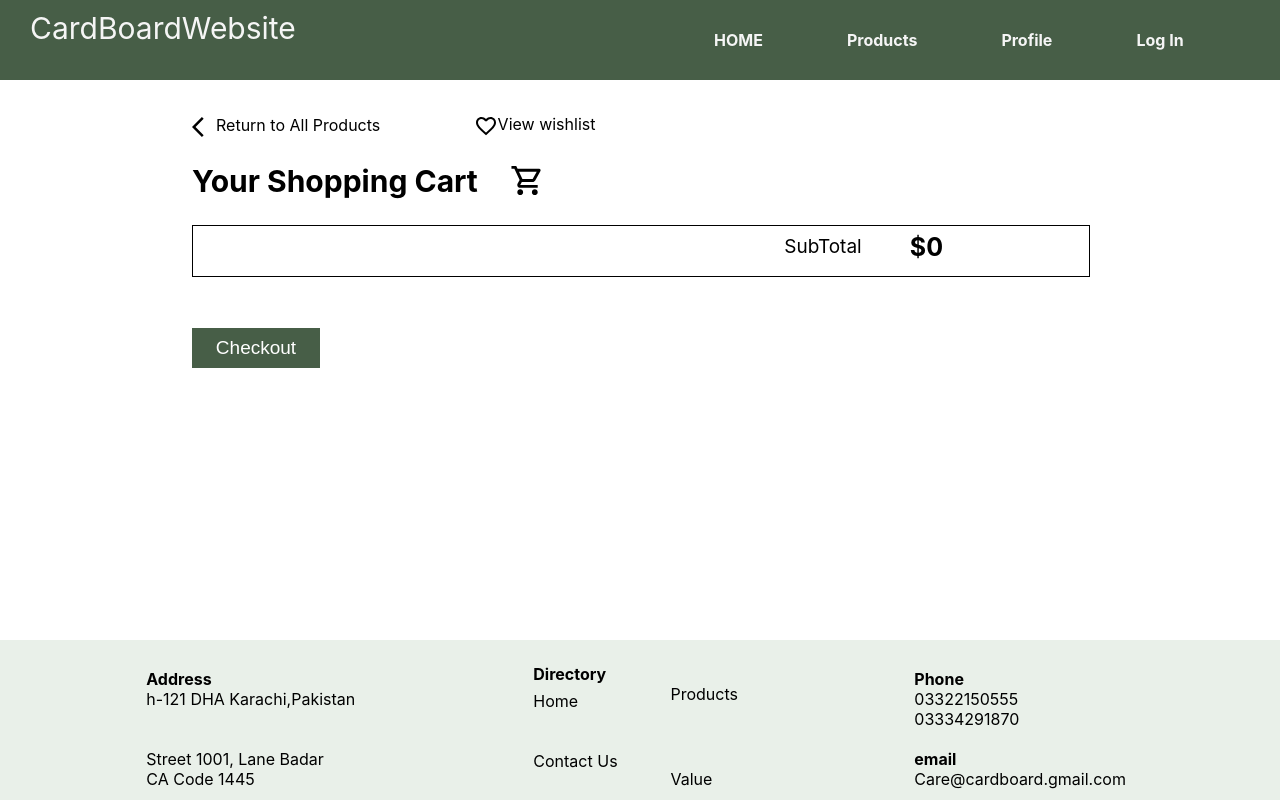
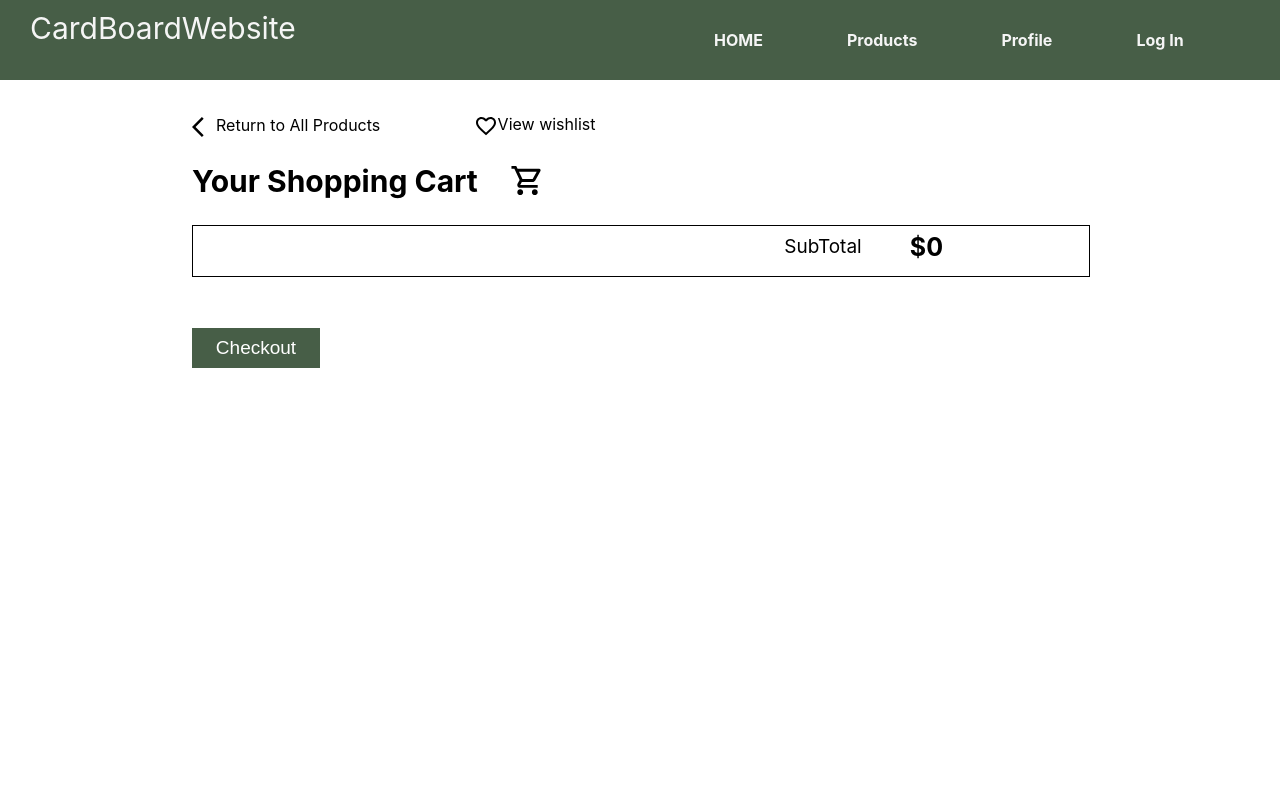
Before and after one commit to bismaasif/CardBoardWebsite, a React (Create React App) app: page /cart in a window 1280 px wide. Shown: the top 800 px of the page. Built offline with nearby package versions, Linux system fonts and the light colour scheme.

Commit message:
cart updated

```diff
--- a/src/Component/Cart/Cart.css
+++ b/src/Component/Cart/Cart.css
@@ -57,6 +57,6 @@
     flex-flow: row;
 }
 .area{
-    height: 80vh;
+    height: 150vh;
     width: 100vw;
 }
--- a/src/Component/Cart/Cart.jsx
+++ b/src/Component/Cart/Cart.jsx
@@ -11,7 +11,8 @@ import { Link } from "react-router-dom";
 import './Cart.css';
 
 
-const Cart=({OrderGenerator,total})=>{
+const Cart=({OrderGenerator,total,id})=>{
+
     return(
         <>
         <Navbar/>
@@ -23,7 +24,9 @@ const Cart=({OrderGenerator,total})=>{
         <div className="cartbox">
         <p className="stotal">SubTotal</p>  <h3 className="totalcost">${total}</h3>
         </div>
-<button className="checkoutbtn" onClick={OrderGenerator} >Checkout</button>
+        <Link to="/checkout/123">
+<button className="checkoutbtn" >Checkout</button>
+</Link>
 </div>
 <Footer/>
         </>
@@ -33,6 +36,7 @@ var actions={
     OrderGenerator
 }
 var mapState=(state)=>({
-    total: CartTotal(state.cart)
+    total: CartTotal(state.cart),
+
 })
 export default connect(mapState,actions)(Cart);
--- a/src/Component/CartList/CartList.css
+++ b/src/Component/CartList/CartList.css
@@ -1,7 +1,7 @@
 .box{
     display: grid;
     /* width: 100vw;
-    height:90vh; */
+    height:100vh; */
     grid-template-columns: repeat(1fr,5fr);
     overflow:hidden;
 
--- a/src/Component/CartList/CartList.jsx
+++ b/src/Component/CartList/CartList.jsx
@@ -1,5 +1,6 @@
 import {connect} from "react-redux";
 import CartListItem from "../CartListItem/CartListItem";
+import Designbox from "../Designbox/Designbox";
 import './CartList.css'
 
 const CartList=({itemlist})=>{
@@ -9,7 +10,10 @@ const CartList=({itemlist})=>{
 <div className="box">
 {itemlist.map((item)=><CartListItem key={item.id} {...item}/>)}
 </div>
+
+
         </>
+
         )
 }
 var mapState=(state)=>({
--- a/src/Component/CartListItem/CartListItem.css
+++ b/src/Component/CartListItem/CartListItem.css
@@ -1,7 +1,7 @@
 .carbox{
     border: 1px solid black;
     width:70%;
-    height:80px;
+    height: 80px;
     margin-bottom: 1%;
     margin-left:15%;
     overflow:hidden;
```
